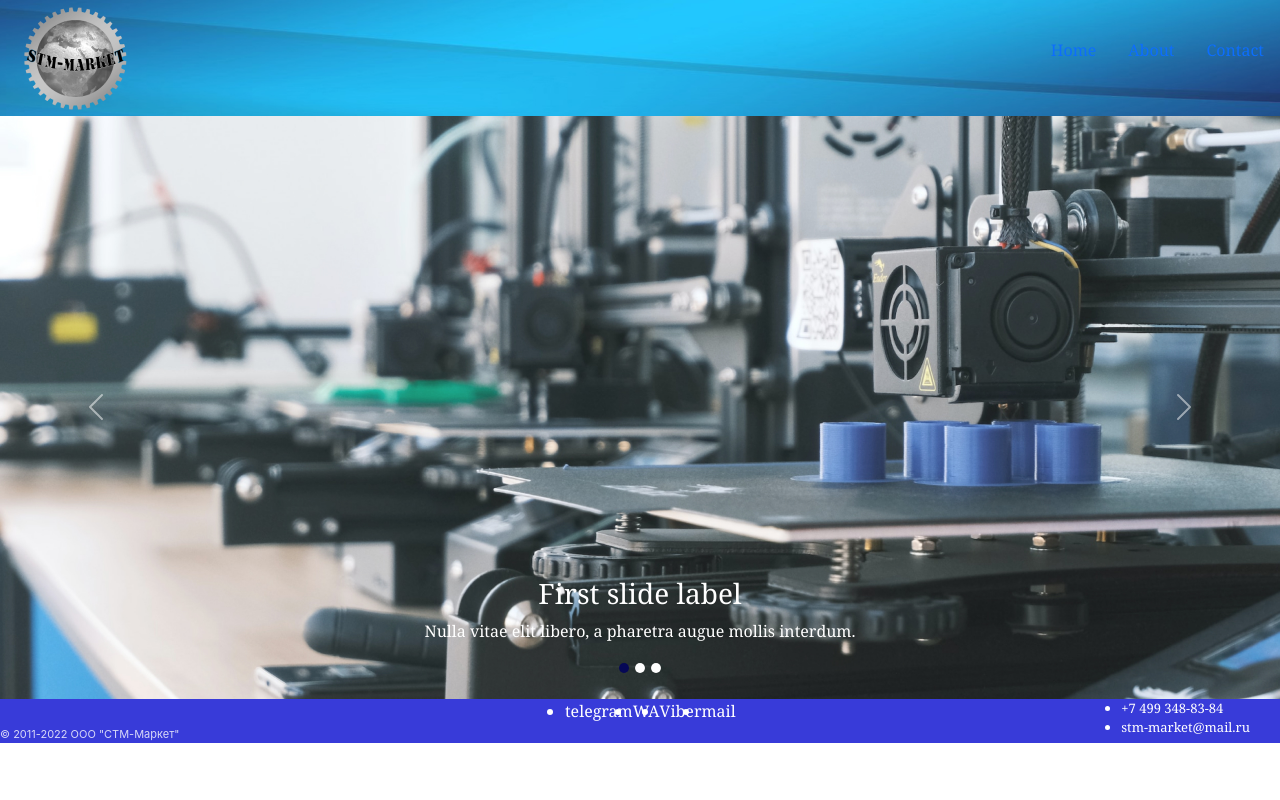
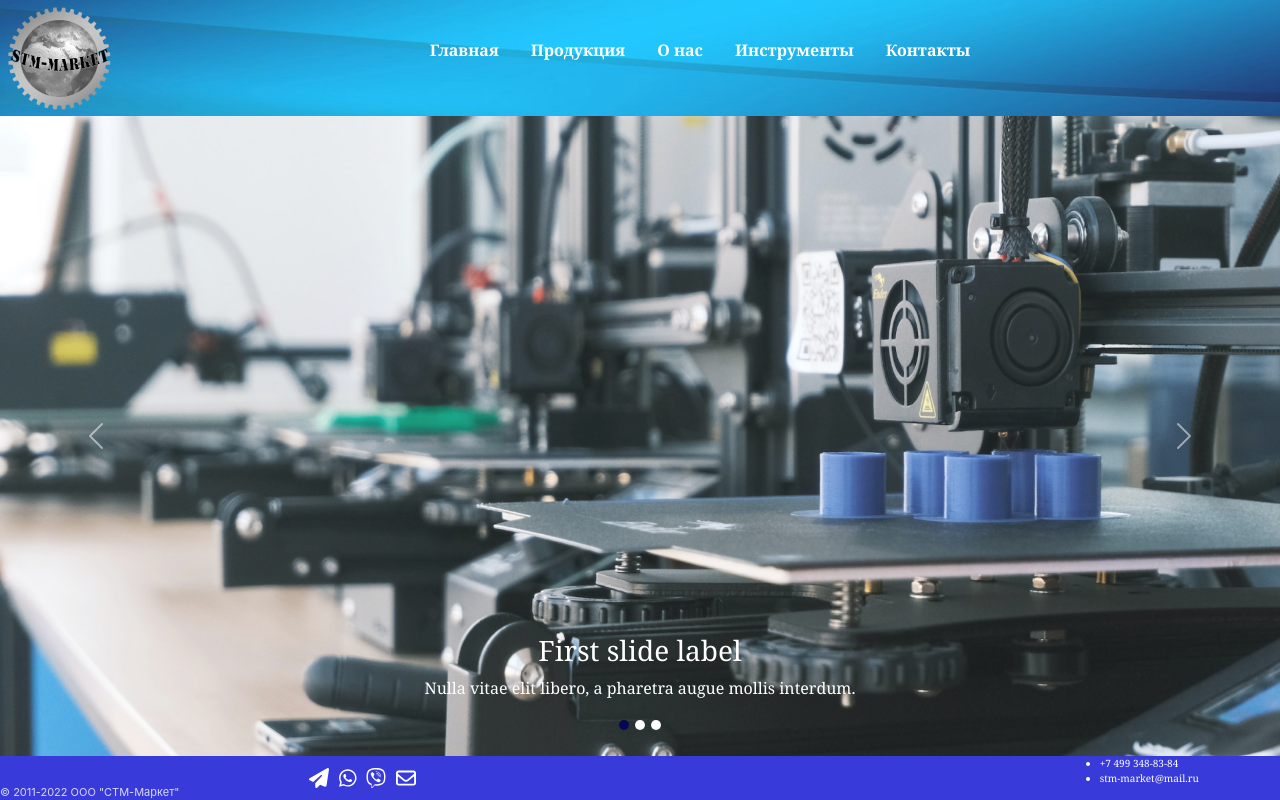
Before and after one commit to yato43/stm-market, a React (Create React App) app: page /products in a window 1280 px wide. Built offline with nearby package versions, Linux system fonts and the light colour scheme.

Commit message:
adaptive height added

```diff
--- a/package.json
+++ b/package.json
@@ -3,6 +3,11 @@
   "version": "0.1.0",
   "private": true,
   "dependencies": {
+    "@fortawesome/fontawesome-svg-core": "^6.2.1",
+    "@fortawesome/free-brands-svg-icons": "^6.2.1",
+    "@fortawesome/free-regular-svg-icons": "^6.2.1",
+    "@fortawesome/free-solid-svg-icons": "^6.2.1",
+    "@fortawesome/react-fontawesome": "^0.2.0",
     "@testing-library/jest-dom": "^5.16.5",
     "@testing-library/react": "^13.4.0",
     "@testing-library/user-event": "^13.5.0",
--- a/src/App.js
+++ b/src/App.js
@@ -4,7 +4,7 @@ import Footer from "./components/Footer";
 
 function App() {
     return (
-        <div>
+        <div className='window'>
             <Navbar />
             <Slider/>
             <Footer/>
--- a/src/components/Footer.js
+++ b/src/components/Footer.js
@@ -1,14 +1,18 @@
+import {FontAwesomeIcon} from "@fortawesome/react-fontawesome";
+import {faViber, faWhatsapp} from '@fortawesome/free-brands-svg-icons';
+import {faPaperPlane} from '@fortawesome/free-solid-svg-icons';
+import {faEnvelope} from '@fortawesome/free-regular-svg-icons'
+
+
 export default function Footer() {
     return (
         <footer>
             <div className="copyright">© 2011-2022 ООО "СТМ-Маркет"</div>
-            <div>
-                <ul className="social">
-                    <li>telegram</li>
-                    <li>WA</li>
-                    <li>Viber</li>
-                    <li>mail</li>
-                </ul>
+            <div className="social-block">
+                <FontAwesomeIcon icon={faPaperPlane} className="icon"/>
+                <FontAwesomeIcon icon={faWhatsapp} className="icon"/>
+                <FontAwesomeIcon icon={faViber} className="icon"/>
+                <FontAwesomeIcon icon={faEnvelope} className="icon"/>
             </div>
             <div className="contacts-block">
                 <ul className="contacts">
--- a/src/components/Navbar.js
+++ b/src/components/Navbar.js
@@ -9,7 +9,7 @@ export default function Navbar() {
     return (
         <nav className="navigation">
             <a href="/" className="brand-name">
-                <img className="logo" src={logo} alt=""/>
+                <img className="logo" src={logo} alt="logo"/>
             </a>
             <button className="hamburger"  onClick={() => {
                 setIsNavExpanded(!isNavExpanded);
@@ -28,13 +28,19 @@ export default function Navbar() {
                 className={isNavExpanded ? "navigation-menu expanded" : "navigation-menu"}>
                 <ul>
                     <li>
-                        <a href="/home">Home</a>
+                        <a href="/home">Главная</a>
                     </li>
                     <li>
-                        <a href="/about">About</a>
+                        <a href="/products">Продукция</a>
                     </li>
                     <li>
-                        <a href="/contact">Contact</a>
+                        <a href="/about">О нас</a>
+                    </li>
+                    <li>
+                        <a href="/tools">Инструменты</a>
+                    </li>
+                    <li>
+                        <a href="/contact">Контакты</a>
                     </li>
                 </ul>
             </div>
--- a/src/components/Slider.js
+++ b/src/components/Slider.js
@@ -2,7 +2,8 @@ import {Button, Carousel} from "react-bootstrap";
 
 export default function Slider() {
     return(
-        <Carousel fade interval={1000}>
+        <div className="slider">
+            <Carousel fade interval={1000000}>
                 <Carousel.Item>
                     <img
                         className="d-block w-100 h-100"
@@ -42,5 +43,6 @@ export default function Slider() {
                     </Carousel.Caption>
                 </Carousel.Item>
             </Carousel>
+        </div>
     )
 }
--- a/src/index.scss
+++ b/src/index.scss
@@ -2,25 +2,22 @@
   box-sizing: border-box;
   margin: 0;
   padding: 0;
-  color: #fff;
   font-family: Georgia, "Times New Roman", Times, serif;
   -webkit-font-smoothing: antialiased;
   -moz-osx-font-smoothing: grayscale;
 }
 
-body{
+body {
 
 }
 
-.container {
-  max-width: 90%;
-  margin-right: auto;
-  margin-left: auto;
-  padding: 1rem;
-}
+.window{
+  height: 100vh;
+  display: flex;
+  flex-direction: column;
 
-article h1 {
-  margin: 1rem 0;
+
+
 }
 
 .navigation {
@@ -36,36 +33,36 @@ article h1 {
   box-shadow: 0 2px 2px 2px rgba(9, 9, 9, 0.23);
 }
 
-.logo{
-  width: 120px;
-  height: 120px;
+.logo {
+  width: 100%;
 }
 
-.brand-name {
-  text-decoration: none;
-  color: black;
-  font-size: 1.3rem;
-  margin-left: 1rem;
-}
+
+
 .navigation-menu {
   margin-left: auto;
+  margin-right: auto;
 }
+
 .navigation-menu ul {
   display: flex;
   padding: 0;
 }
+
 .navigation-menu li {
   // removes default disc bullet for li tags and applies margin to left & right side
   list-style-type: none;
   margin: 0 1rem;
 }
+
 .navigation-menu li a {
   // increases the surface area of the anchor tag to span more than just the anchor text
   text-decoration: none;
   display: block;
   width: 100%;
+  color: #fff;
+  font-weight: 700;
 }
-
 
 
 .hamburger {
@@ -106,6 +103,7 @@ article h1 {
     height: calc(100vh - 77px);
     background-color: #1EBCF2;
     border-top: 1px solid black;
+    z-index: 3;
   }
 
   .navigation-menu.expanded ul {
@@ -116,6 +114,7 @@ article h1 {
     // centers link text and strips off margin
     text-align: center;
     margin: 0;
+    border-bottom: 1px  solid #000;
   }
   .navigation-menu li a {
     color: black;
@@ -129,7 +128,6 @@ article h1 {
 }
 
 
-
 #nav-toggle {
   position: absolute;
   left: 0;
@@ -140,6 +138,7 @@ article h1 {
   cursor: pointer;
   padding: 10px 35px 16px 0;
 }
+
 #nav-toggle span,
 #nav-toggle span:before,
 #nav-toggle span:after {
@@ -152,9 +151,11 @@ article h1 {
   display: block;
   content: "";
 }
+
 #nav-toggle span:before {
   top: -10px;
 }
+
 #nav-toggle span:after {
   bottom: -10px;
 }
@@ -164,18 +165,22 @@ article h1 {
 #nav-toggle span:after {
   transition: all 500ms ease-in-out;
 }
+
 #nav-toggle.active span {
   transform: rotate(180deg);
   background: transparent;
 }
+
 #nav-toggle.active span:before,
 #nav-toggle.active span:after {
   top: 0;
 }
+
 #nav-toggle.active span:before {
   transform: rotate(45deg);
   background: black;
 }
+
 #nav-toggle.active span:after {
   transform: rotate(-45deg);
   background: blue;
@@ -183,27 +188,45 @@ article h1 {
 
 //carousel
 
+.slider{
+  align-self: stretch;
+}
 
-.carousel-indicators [data-bs-target]{
+.carousel{
+  height: calc(100vh - 160px);
+
+}
+.carousel-inner{
+  height: 100%;
+}
+
+.carousel-item{
+  height: 100%;
+}
+
+.carousel-indicators [data-bs-target] {
   width: 10px !important;
   height: 10px !important;
   border-radius: 50%;
-  background-color: #fff!important;
-  opacity: 1!important;
+  background-color: #fff !important;
+  opacity: 1 !important;
+  z-index: 1!important;
 }
+
 .carousel-indicators .active {
   background-color: #060856 !important;
 }
 
 //3. Footer
-footer{
+footer {
   display: flex;
   width: 100%;
   height: 44px;
   background-color: #383bd9;
   justify-content: space-between;
 
-  .copyright{
+  .copyright {
+    color: #fff;
     align-self: end;
     font-size: 11px;
     font-family: 'Inter', sans-serif;
@@ -212,20 +235,40 @@ footer{
     opacity: 0.8;
   }
 
-  .social{
-    display: flex;
-    li{
-      justify-content: space-between;
-      align-self: center;
+  .social-block {
+    display: inline-flex;
+    align-items: center;
+    margin-right: 40%;
+    @media screen and (max-width: 768px){
+
+        display: none;
+
     }
   }
-  .contacts-block{
-    //margin-right: 1%;
-    .contacts{
+
+
+
+  .icon {
+    font-size: 20px;
+    margin-right: 10px;
+    color: #fff !important;
+    cursor: pointer;
+
+    &:hover {
+        color: red!important;
+
+    }
+  }
+
+  .contacts-block {
+    margin-right: 4%;
+    color: #fff;
+    .contacts {
       display: flex;
+      text-decoration: none;
       flex-direction: column;
       padding-right: 30px;
-      font-size: 13px;
+      font-size: 10px;
     }
   }
 
```
Also changed, not shown: 1 other file (tests, documents, lock files or other folders). Lines whose indentation alone changed are shown as unchanged.
